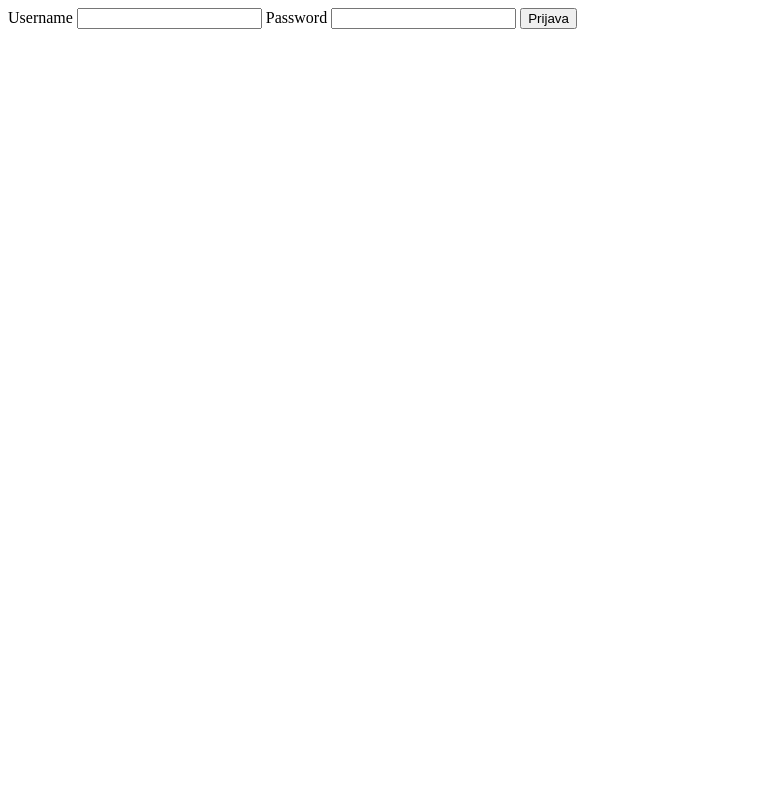
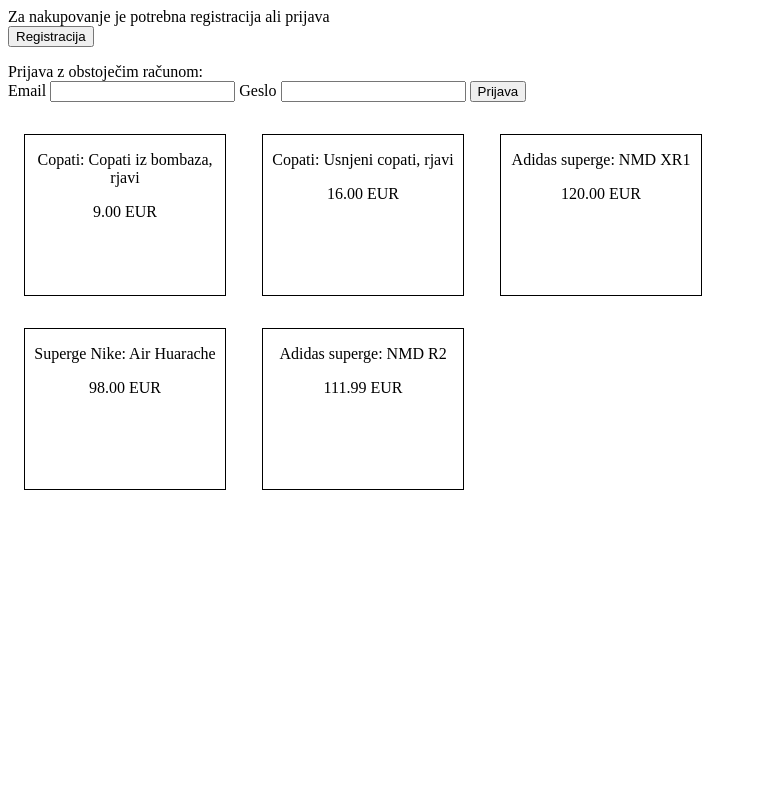
Before and after one commit to gazvoda/spletna-ml, a PHP site: page / in a window 1280 px wide. Shown: the whole page, without its empty margins (0-757 px from the left). Run offline with PHP 8.4, Linux system fonts and the light colour scheme; data comes from the database, SQL or seed files in the repository.

Commit message:
registracija

```diff
--- a/index.php
+++ b/index.php
@@ -1,13 +1,19 @@
-<!DOCTYPE html>
-<!--
-To change this license header, choose License Headers in Project Properties.
-To change this template file, choose Tools | Templates
-and open the template in the editor.
--->
 <?php
 
 require_once 'db/database_spletna.php';
+echo "Za nakupovanje je potrebna registracija ali prijava";
+?>
 
+<!DOCTYPE html>
+<html>
+    <head>
+        <link rel="stylesheet" type="text/css" href="css/style.css">
+        <meta http-equiv="Content-Type" content="text/html; charset=UTF-8">
+        <title>Spletna trgovina - ML</title>
+    </head>
+    <body>
+
+<?php
 $allowAccess = FALSE;
 $isPost = filter_input(INPUT_SERVER, 'REQUEST_METHOD') == 'POST';
 
@@ -43,12 +49,7 @@ if ($isPost) {
     }
 }
 ?>
-<html>
-    <head>
-        <meta http-equiv="Content-Type" content="text/html; charset=UTF-8">
-        <title>Spletna trgovina - ML</title>
-    </head>
-    <body>
+
         <?php
         if ($isPost) {
             if ($allowAccess) {
@@ -81,9 +82,14 @@ if ($isPost) {
                 echo "Prijava neuspešna.";
             }
         } else {
-            ?><form action="<?= basename(__FILE__) ?>" method="post">
-                Username <input type="text" name="email" />
-                Password <input type="password" name="geslo" />
+            ?>
+            <form action="registracija.php">
+                <input type="submit" value="Registracija">
+            </form>
+            <form action="<?= basename(__FILE__) ?>" method="post">
+                Prijava z obstoječim računom: <br />
+                Email <input type="text" name="email" />
+                Geslo <input type="password" name="geslo" />
                 <input type="submit" value="Prijava">
             </form>
             <?php
@@ -95,5 +101,14 @@ if ($isPost) {
             <?php
         }
         ?>
+
+        <div id="main">
+            <?php foreach (DBSpletna::getAllArticles() as $artikel): ?>
+                <div class="book">
+                        <p><?= $artikel['ime'] ?>: <?= $artikel['opis'] ?></p>
+                        <p><?= number_format($artikel['cena'], 2) ?> EUR<br/>
+                </div>
+            <?php endforeach; ?>
+        </div>
     </body>
 </html>
```
Also changed, not shown: registracija.php (added, +9 -0 lines).
